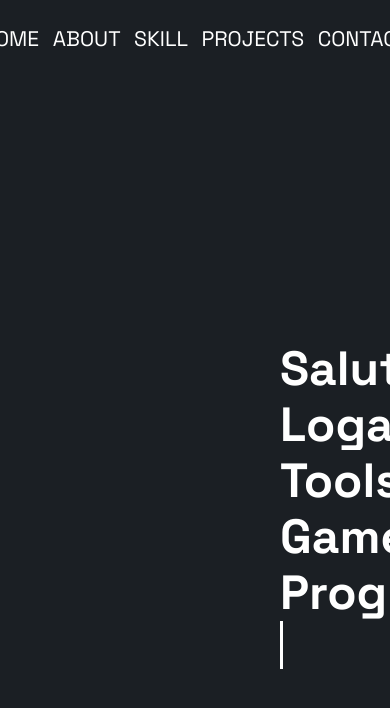
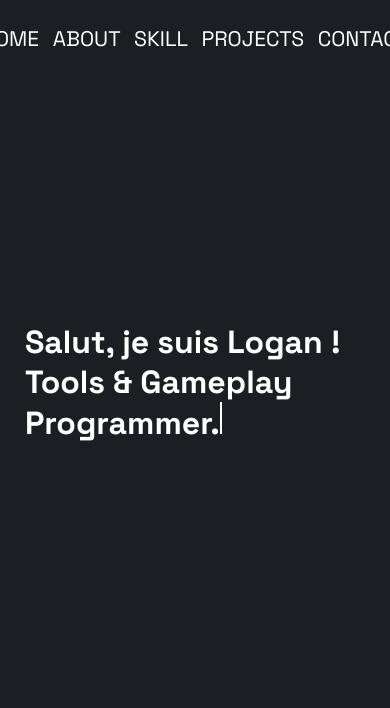
Before and after one commit to Logan-dlp/Portfolio, a Vue app: page / in a window 390 px wide. Shown: the top 708 px of the page. Built offline with nearby package versions, Linux system fonts and the light colour scheme.

Commit message:
home mobile version

```diff
--- a/src/assets/Home.css
+++ b/src/assets/Home.css
@@ -21,7 +21,7 @@
 }
 
 .cursor.blinking {
-    animation: blink 0.6s step-end infinite;
+    animation: blink 1s step-end infinite;
 }
 
 @keyframes blink {
@@ -29,3 +29,21 @@
         background-color: transparent;
     }
 }
+
+@media screen and (max-width: 768px) {
+    .text-container {
+        font-family: "Space Grotesk", sans-serif;
+        font-weight: 700;
+        position: fixed;
+        padding: 30vh 2vh;
+        font-size: 2rem;
+        line-height: 2.5rem;
+    }
+
+    .cursor {
+        display: inline-block;
+        width: 2.5px;
+        height: 2rem;
+        background-color: #fff;
+    }
+}
```
